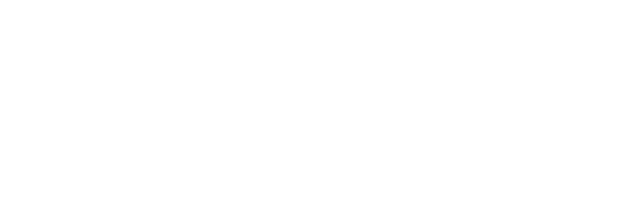
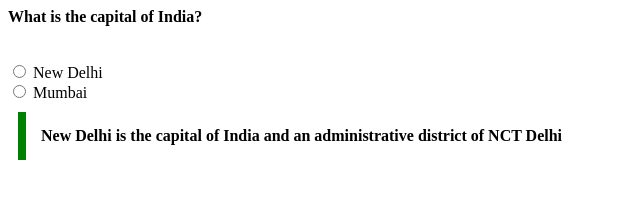
Before and after one commit to acciojob/trivia-ChTej9009, a website: page main.html in a window 1280 px wide. Shown: the whole page, without its empty margins (0-640 px from the left). Drawn offline with Linux system fonts and the light colour scheme.

Commit message:
completed the assignment

```diff
--- a/main.html
+++ b/main.html
@@ -8,6 +8,16 @@
 
 <body>
 	<!-- the entire body must be written by student -->
+	<b>What is the capital of India?</b>
+	<br>
+	<br>
+	<br>
+
+	<input type="radio" id="New Delhi" value="New Delhi">
+    <label for="New Delhi">New Delhi</label><br>
+	<input type="radio" id="Mumbai" value="Mumbai">
+    <label for="Mumbai">Mumbai</label><br>
+	<blockquote cite="https://en.wikipedia.org/wiki/New_Delhi">New Delhi is the capital of India and an administrative district of NCT Delhi</blockquote>
     <script type="text/javascript" src="./script.js">
 </script>
 
--- a/styles.css
+++ b/styles.css
@@ -1,2 +1,5 @@
 
 /* Your CSS Code here. */
+blockquote{
+    max-width: 600px; margin: 10px; padding: 15px; border-left: 8px solid green;background-color: #f8fffe"";font-weight: bold;
+}
```
